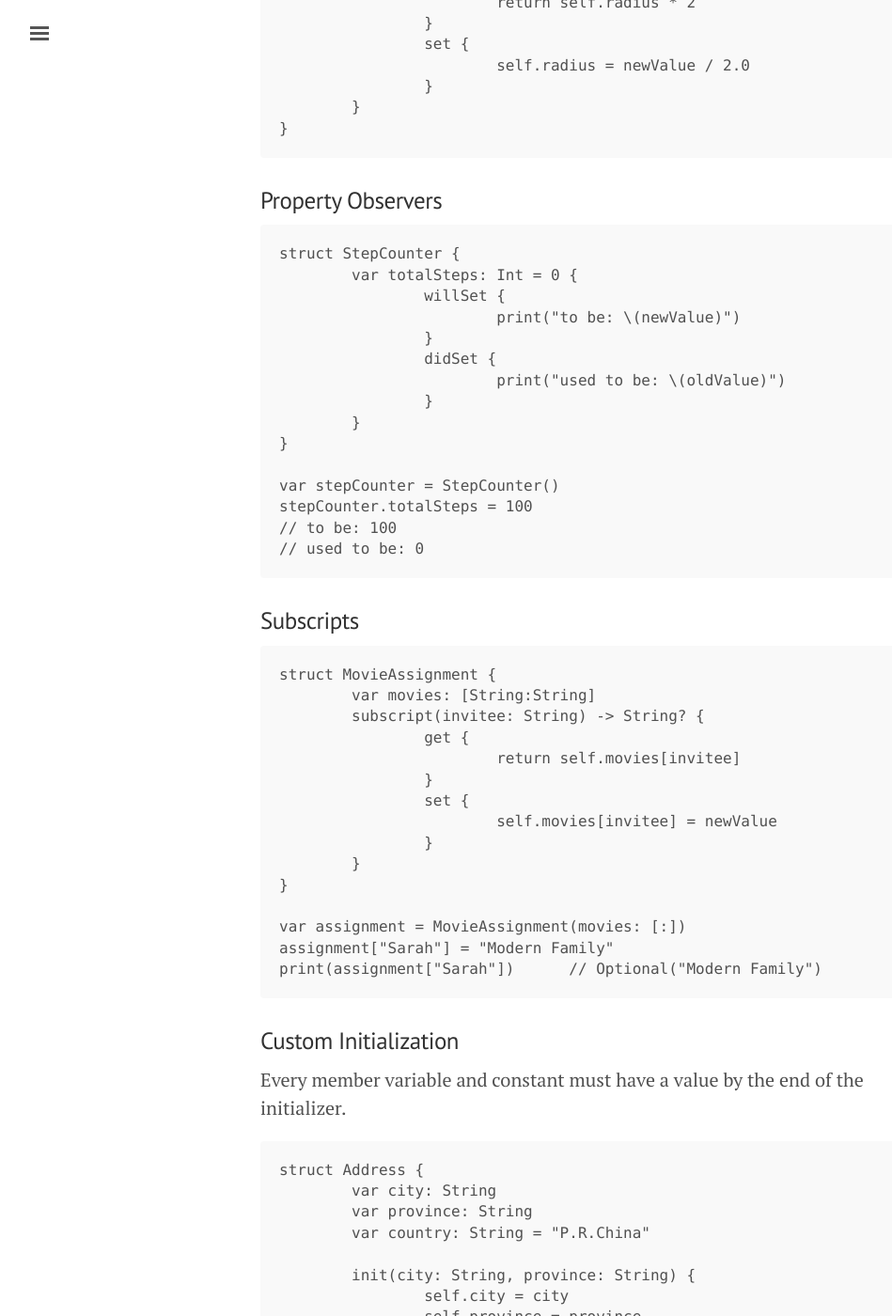
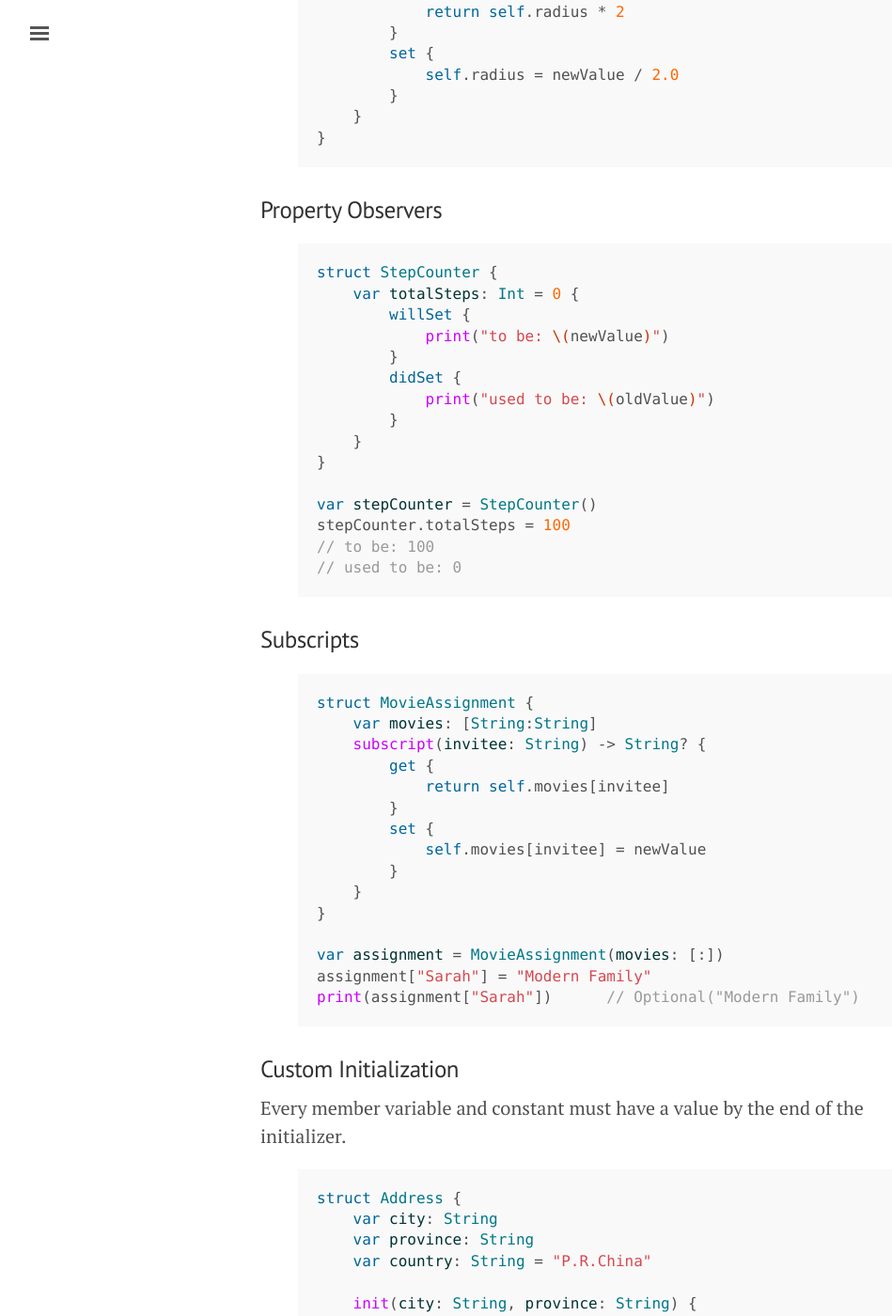
Before and after one commit to comacros/comacros.github.io, a Jekyll site: the page built from index.html, in a window 1280 px wide and 1400 px high, scrolled down 849 px. Shown: the whole window at 94% size, without its empty margins (3-952 px from the left). Built offline with Jekyll 4.4.1, drawn with Linux system fonts in a browser that asks for light colours; the list of posts is cut into pages by our own code; some of the changed lines change nothing that is shown; some of the changed text lies outside the part shown.

Commit message:
Update 2015-12-20-Swift-Struct.md

```diff
--- a/_posts/2015-12-20-Swift-Struct.md
+++ b/_posts/2015-12-20-Swift-Struct.md
@@ -1,3 +1,8 @@
+---
+layout: post
+title: Swift Struct
+---
+
 ## Swift Struct
 
 ### Member/Static Constant/Variable
@@ -17,74 +22,6 @@ print(contact.UnitedStatesPhonePrefix)	// Error: Static member cannot be used on
 
 ### Computed Properties
 
-	struct Ball {
-		var radius: Double
-		var diameter: Double {
-			get {
-				return self.radius * 2
-			}
-			set {
-				self.radius = newValue / 2.0
-			}
-		}
-	}
-
-### Property Observers
-	struct StepCounter {
-		var totalSteps: Int = 0 {
-			willSet {
-				print("to be: \(newValue)")
-			}
-			didSet {
-				print("used to be: \(oldValue)")
-			}
-		}
-	}
-
-	var stepCounter = StepCounter()
-	stepCounter.totalSteps = 100
-	// to be: 100
-	// used to be: 0
-
-### Subscripts
-	struct MovieAssignment {
-		var movies: [String:String]
-		subscript(invitee: String) -> String? {
-			get {
-				return self.movies[invitee]
-			}
-			set {
-				self.movies[invitee] = newValue
-			}
-		}
-	}
-
-	var assignment = MovieAssignment(movies: [:])
-	assignment["Sarah"] = "Modern Family"
-	print(assignment["Sarah"])	// Optional("Modern Family")
-
-### Custom Initialization
-Every member variable and constant must have a value by the end of the initializer.
-
-	struct Address {
-		var city: String
-		var province: String
-		var country: String = "P.R.China"
-
-		init(city: String, province: String) {
-			self.city = city
-			self.province = province
-		}
-
-		init(city: String, province: String, country: String) {
-			self.city = city
-			self.province = province
-			self.country = country
-		}
-	}
-
-	var guangzhou = Address(city: "Guangzhou", province: "Guangdong")
-
 {% highlight swift %}
 struct Ball {
     var radius: Double
@@ -98,3 +35,67 @@ struct Ball {
     }
 }
 {% endhighlight %}
+
+### Property Observers
+
+{% highlight swift %}
+struct StepCounter {
+    var totalSteps: Int = 0 {
+        willSet {
+            print("to be: \(newValue)")
+        }
+        didSet {
+            print("used to be: \(oldValue)")
+        }
+    }
+}
+
+var stepCounter = StepCounter()
+stepCounter.totalSteps = 100
+// to be: 100
+// used to be: 0
+{% endhighlight %}
+
+### Subscripts
+
+{% highlight swift %}
+struct MovieAssignment {
+    var movies: [String:String]
+    subscript(invitee: String) -> String? {
+        get {
+            return self.movies[invitee]
+        }
+        set {
+            self.movies[invitee] = newValue
+        }
+    }
+}
+
+var assignment = MovieAssignment(movies: [:])
+assignment["Sarah"] = "Modern Family"
+print(assignment["Sarah"])	// Optional("Modern Family")
+{% endhighlight %}
+
+### Custom Initialization
+Every member variable and constant must have a value by the end of the initializer.
+
+{% highlight swift %}
+struct Address {
+    var city: String
+    var province: String
+    var country: String = "P.R.China"
+
+    init(city: String, province: String) {
+        self.city = city
+            self.province = province
+    }
+
+    init(city: String, province: String, country: String) {
+        self.city = city
+        self.province = province
+        self.country = country
+    }
+}
+
+var guangzhou = Address(city: "Guangzhou", province: "Guangdong")
+{% endhighlight %}
```
